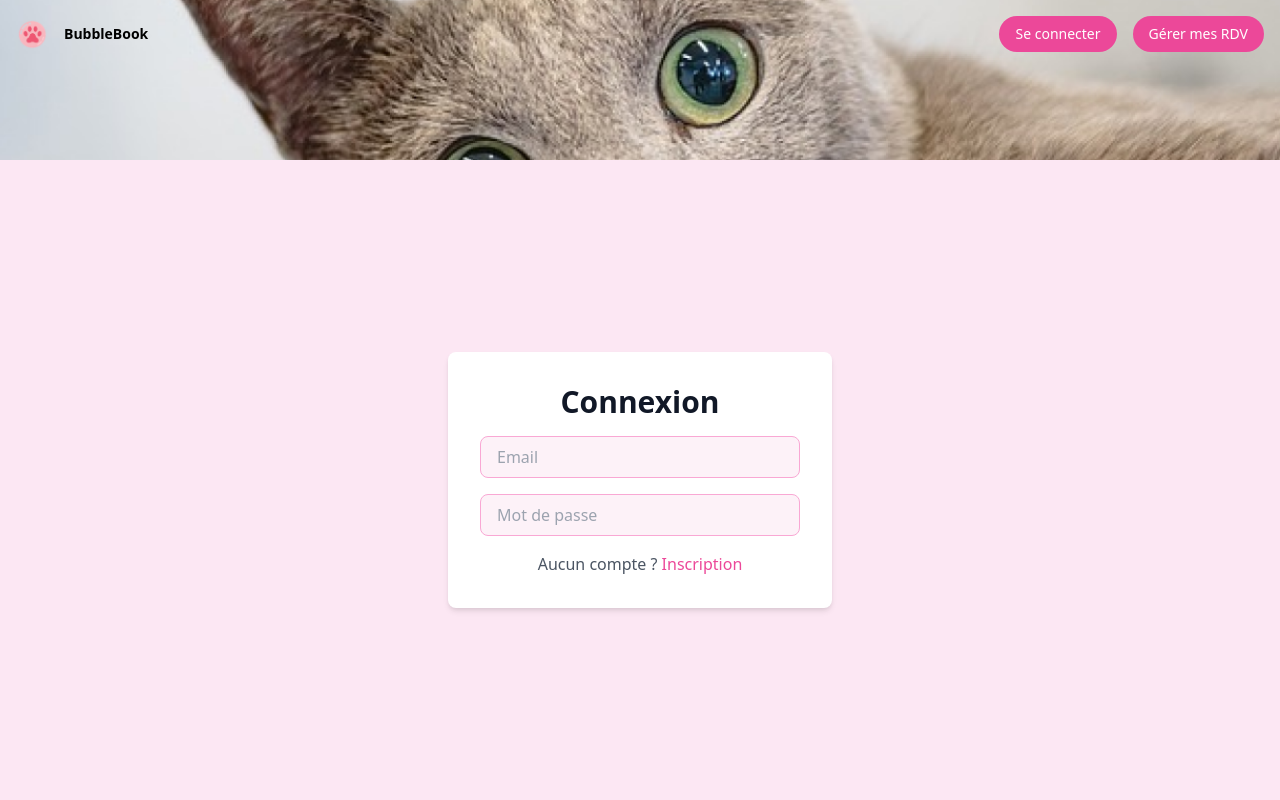
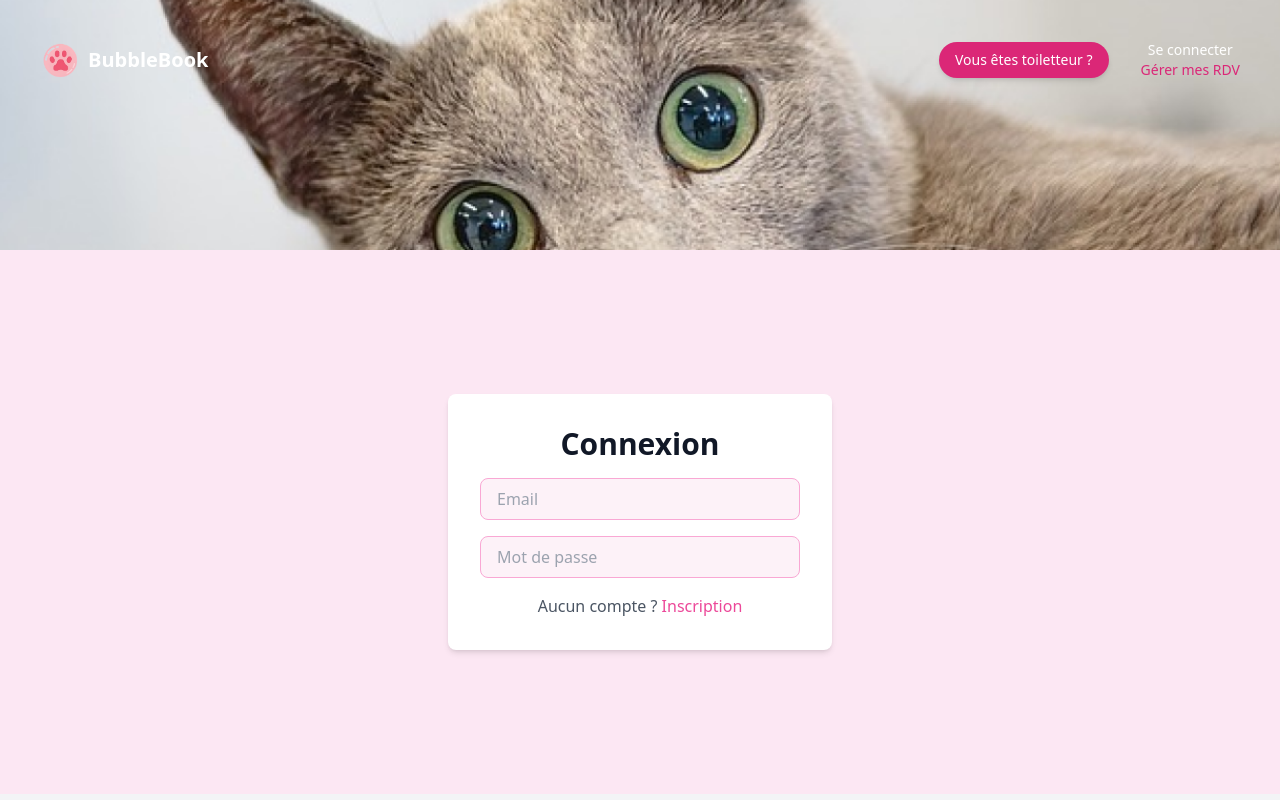
Before and after one commit to Nicolas-77950/BubbleBook, a PHP site: page /connexion.php in a window 1280 px wide. Run offline with PHP 8.4, Linux system fonts and the light colour scheme; some libraries are stand-ins or nearby versions.

Commit message:
Addition of the header on the connexion page

```diff
--- a/Header/header.php
+++ b/Header/header.php
@@ -14,11 +14,11 @@
 </head>
 <body class="bg-gray-100">
 
-<header class="relative w-full h-[250px] bg-no-repeat bg-cover bg-center" style="background-image: url('image.png');">
+<header class="relative w-full h-[250px] bg-no-repeat bg-cover bg-center" style="background-image: url('Header/image.png');">
     <div class="mx-auto flex justify-between items-center p-10">
         <!-- Logo -->
         <div class="flex items-center space-x-2">
-            <img src="logo.png" alt="Logo" class="h-10">
+            <img src="Header/logo.png" alt="Logo" class="h-10">
             <a href=""><h2 class="text-white text-xl font-bold">BubbleBook</h2></a>
         </div>
 
--- a/connexion.php
+++ b/connexion.php
@@ -1,26 +1,10 @@
-<!DOCTYPE html>
-<html lang="fr">
-<head>
-  <meta charset="UTF-8">
-  <meta name="viewport" content="width=device-width, initial-scale=1.0">
-  <title>BubbleBook - Connexion</title>
-  <link href="https://cdn.jsdelivr.net/npm/tailwindcss@2.2.19/dist/tailwind.min.css" rel="stylesheet">
-</head>
+<?php
+  require_once "Header/header.php";
+?>
+
 <body class="bg-pink-100 min-h-screen flex flex-col">
-  <!-- Bandeau supérieur -->
-  <div class="relative h-40 bg-cover bg-center w-full" style="background-image: url('image.png')">
-    <div class="absolute top-4 left-4 flex items-center">
-      <!-- Logo avant BubbleBook -->
-      <img src="logo.png" alt="Logo" class="h-8 w-8 mr-2">
-      <div class="rounded-full text-black p-2 text-sm font-bold">BubbleBook</div>
-    </div>
-    <div class="absolute top-4 right-4 flex space-x-4">
-      <button class="bg-pink-500 text-white rounded-full px-4 py-2 text-sm">Se connecter</button>
-      <button class="bg-pink-500 text-white rounded-full px-4 py-2 text-sm">Gérer mes RDV</button>
-    </div>
-  </div>
   <!-- Contenu principal avec bloc de connexion centré -->
-  <div class="flex-grow flex justify-center items-center">
+  <div class="flex-grow flex justify-center items-center p-36 bg-pink-100">
     <div class="bg-white rounded-lg shadow-md p-8 w-96">
       <h1 class="text-3xl font-bold text-center text-gray-900">Connexion</h1>
       <form class="mt-4 space-y-4">
```
